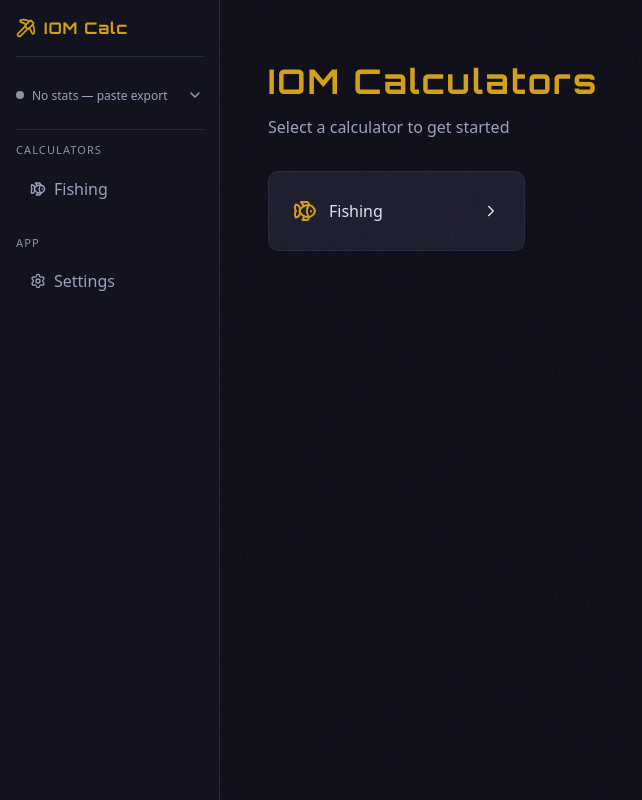
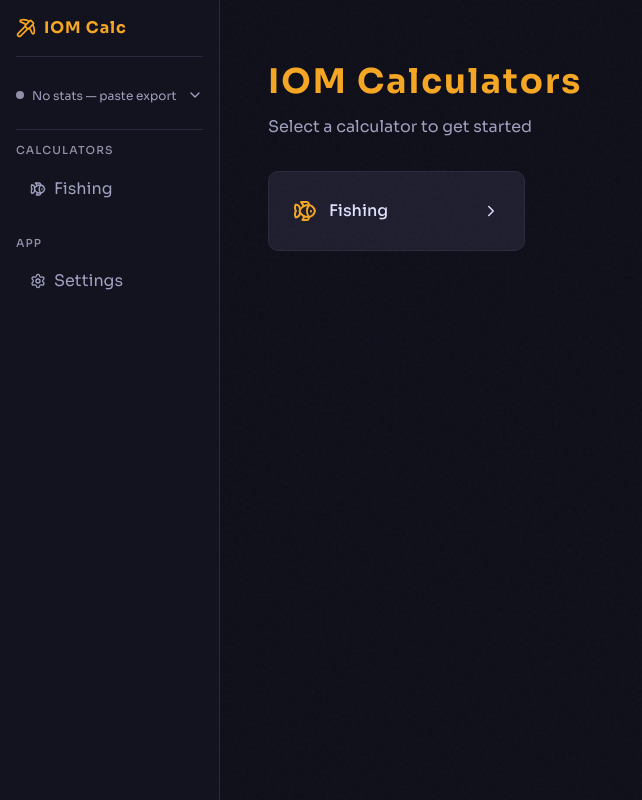
Before and after one commit to OrionAF/iom-calculators, a Svelte app: page / in a window 1280 px wide. Shown: the whole page, without its empty margins (0-642 px from the left). Built offline with nearby package versions, Linux system fonts and the light colour scheme.

Commit message:
feat(theme): adopt Sora + IBM Plex Mono and warmer gold accent (#f5a623)

```diff
--- a/index.html
+++ b/index.html
@@ -9,7 +9,7 @@
     <title>IOM Calculators</title>
     <link rel="preconnect" href="https://fonts.googleapis.com" />
     <link rel="preconnect" href="https://fonts.gstatic.com" crossorigin="" />
-    <link href="https://fonts.googleapis.com/css2?family=Orbitron:wght@400;500;700&family=JetBrains+Mono:wght@400;500&display=swap" rel="stylesheet" />
+    <link href="https://fonts.googleapis.com/css2?family=Sora:wght@400;500;600;700&family=IBM+Plex+Mono:wght@400;500;600&display=swap" rel="stylesheet" />
   </head>
   <body>
     <div id="app"></div>
--- a/src/app.css
+++ b/src/app.css
@@ -8,10 +8,10 @@
   --bg-raised:      #1a1a2e;
   --bg-sidebar:     #13131f;
   --border:         #2a2a3e;
-  --border-accent:  #d4a017;
-  --accent:         #d4a017;
-  --accent-hover:   #e8b420;
-  --accent-dim:     #7a5c0a;
+  --border-accent:  #f5a623;
+  --accent:         #f5a623;
+  --accent-hover:   #ffb83a;
+  --accent-dim:     #8a5c0a;
   --accent-text:    #0f0f1a;
   --text-primary:   #e0e0ff;
   --text-muted:     #a0a0c0;
@@ -19,13 +19,13 @@
   --success:        #4ade80;
   --error:          #f87171;
   --warning:        #fb923c;
-  --focus-ring:     #d4a017;
+  --focus-ring:     #f5a623;
   --overlay-bg:     rgba(0, 0, 0, 0.6);
 
   /* Typography — families */
-  --font-display: 'Orbitron', monospace;
-  --font-mono:    'JetBrains Mono', 'Fira Mono', monospace;
-  --font-body:    system-ui, -apple-system, sans-serif;
+  --font-display: 'Sora', system-ui, sans-serif;
+  --font-body:    'Sora', system-ui, sans-serif;
+  --font-mono:    'IBM Plex Mono', 'Fira Mono', monospace;
 
   /* Typography — scale */
   --text-xs:   11px;
@@ -70,7 +70,7 @@
   --transition-slow: 300ms ease-out;
 
   /* Depth */
-  --shadow-glow:    0 0 12px rgba(212, 160, 23, 0.25);
+  --shadow-glow:    0 0 12px rgba(245, 166, 35, 0.25);
   --shadow-surface: 0 2px 8px rgba(0, 0, 0, 0.4);
 
   /* Z-index */
```
